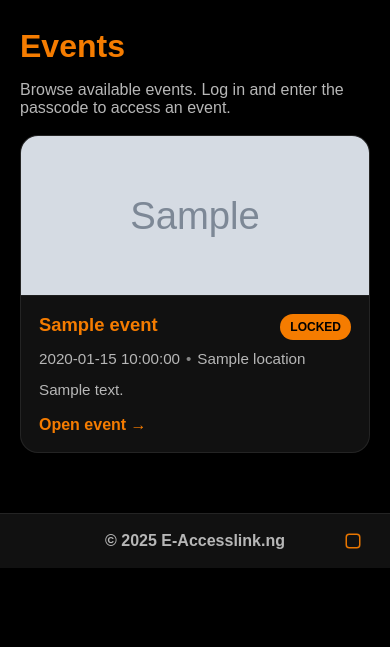
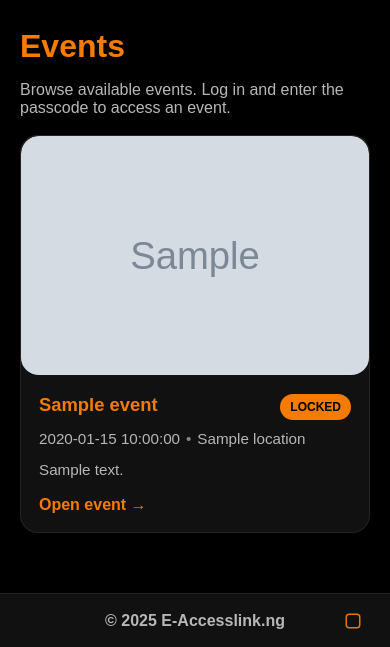
Before and after one commit to Doskijames/Event_Platform, a Flask app: page /events in a window 390 px wide. Shown: the part 78-725 px from the top of the page. Run offline with Flask 3, Linux system fonts and the light colour scheme; grey boxes marked "Sample" are stand-in pictures; a database or web service that is not in the repository returns one stand-in record (values such as "Sample title"); some libraries are stand-ins or nearby versions.

Commit message:
Update style.css

```diff
--- a/static/style.css
+++ b/static/style.css
@@ -1827,3 +1827,43 @@ textarea.joy-autogrow{
     height: min(520px, 55vh);
   }
 }
+
+/* ===============================
+   EVENT COVER IMAGE – AUTO ADJUST
+   =============================== */
+
+.event-cover {
+  position: relative;
+  width: 100%;
+  background: #000; /* fallback */
+  overflow: hidden;
+  border-radius: inherit;
+}
+
+/* Default: show full image (no crop) */
+.event-cover img {
+  width: 100%;
+  height: auto;
+  max-height: 340px;            /* prevents extreme tall images */
+  object-fit: contain;
+  object-position: center;
+  display: block;
+  background: #000;
+}
+
+/* -------------------------------
+   MOBILE ONLY: crop to fill frame
+   ------------------------------- */
+@media (max-width: 768px) {
+  .event-cover {
+    height: 240px;              /* fixed frame on mobile */
+  }
+
+  .event-cover img {
+    width: 100%;
+    height: 100%;
+    max-height: none;
+    object-fit: cover;          /* crop only on mobile */
+    object-position: center;
+  }
+}
```
